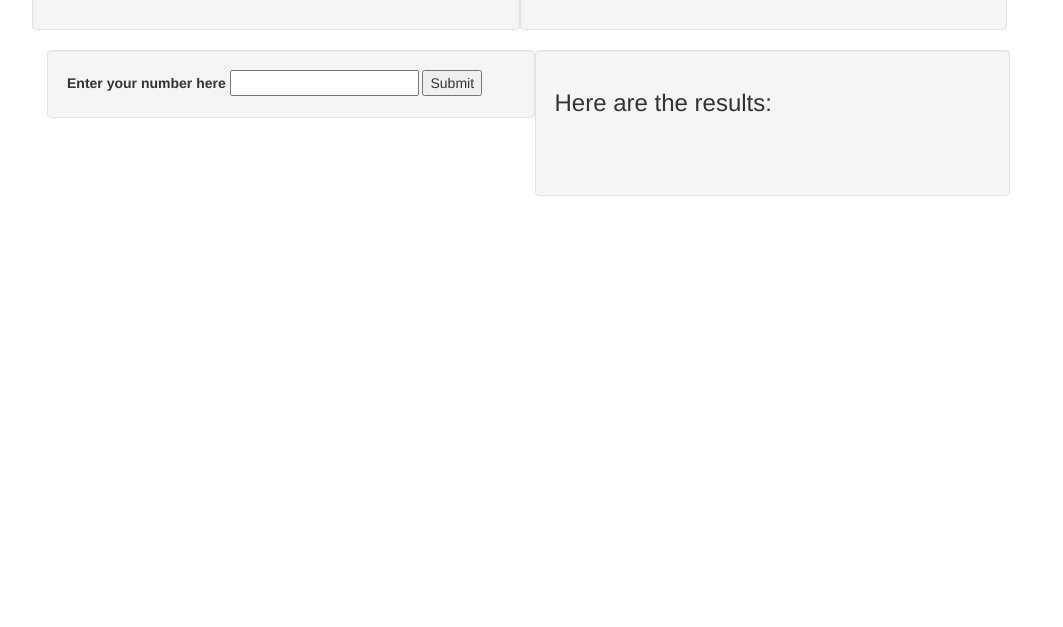
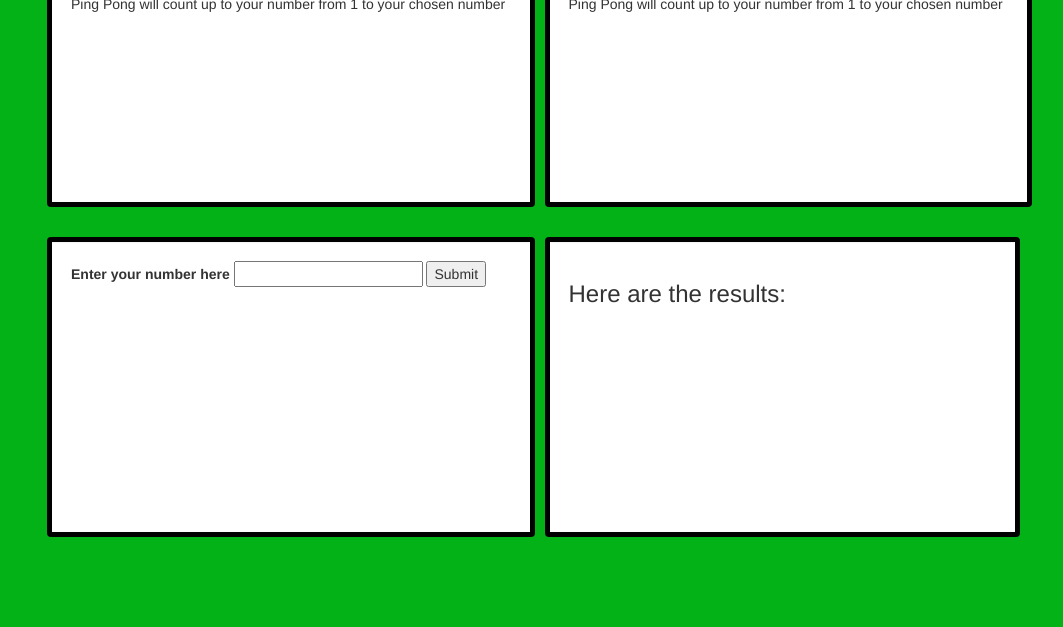
Before and after one commit to paulguevarra/pingpong, a plain HTML site: page index.html in a window 1280 px wide. Shown: the part 173-800 px from the top of the page, without its empty margins (23-1086 px from the left). Drawn offline with Linux system fonts and the light colour scheme.

Commit message:
fix bug causing CSS not functioning properly

```diff
--- a/css/styles.css
+++ b/css/styles.css
@@ -0,0 +1,13 @@
+
+.well {
+  border-style: solid;
+  border-color: black;
+  border-width: thick;
+  margin-right: 10px;
+  margin-top: 10px;
+  background-color: white;
+  height: 300px;
+}
+body {
+  background-color: #03b217;
+}
--- a/index.html
+++ b/index.html
@@ -2,7 +2,7 @@
 <html>
   <head>
     <link href="css/bootstrap.css" rel="stylesheet" type="text/css">
-    <link href="css/styles.css" rel="stylessheet" type="text/css">
+    <link href="css/styles.css" rel="stylesheet" type="text/css">
     <script src="js/jquery-3.2.1.js"></script>
     <script src="js/scripts.js"></script>
     <title>Ping Pong</title>
@@ -10,22 +10,24 @@
   <body>
     <div class="container">
       <h1>Ping Pong</h1>
-      <div class="row">
-        <div class="col-sm-5 well">
-          <div class="aboutPong">
-            <h2>About</h2>
+      <div class="container">
+        <div class="row">
+          <div class="col-sm-5 well" id="about">
+            <div>
+              <h2>About</h2>
+              <p>Ping Pong will count up to your number from 1 to your chosen number</p>
+            </div>
+          </div>
+          <div class="col-sm-5 well" id="describe">
+            <h2>Let's Play</h2>
             <p>Ping Pong will count up to your number from 1 to your chosen number</p>
           </div>
-        </div>
-        <div class="col-sm-5 well">
-          <h2>Let's Play</h2>
-          <p>Ping Pong will count up to your number from 1 to your chosen number</p>
         </div>
       </div>
       <div class="container">
         <div class="row">
-          <div class="col-sm-5 well">
-            <div id="myForm">
+          <div class="col-sm-5 well" id="myForm">
+            <div>
               <form id="inputForm">
                 <label for="userNumber">Enter your number here </label>
                 <input id="userNumber" type="number">
@@ -34,8 +36,8 @@
             </div>
           </div>
           <div class="container">
-            <div class="col-sm-5 well">
-              <div id="myResults">
+            <div class="col-sm-5 well" id="myResults">
+              <div>
                 <h3>Here are the results:</h3>
                 <br>
                 <br>
@@ -44,13 +46,7 @@
             </div>
           </div>
         </div>
-
-
-
-
-
       </div>
-
     </div>
   </body>
 </html>
```
